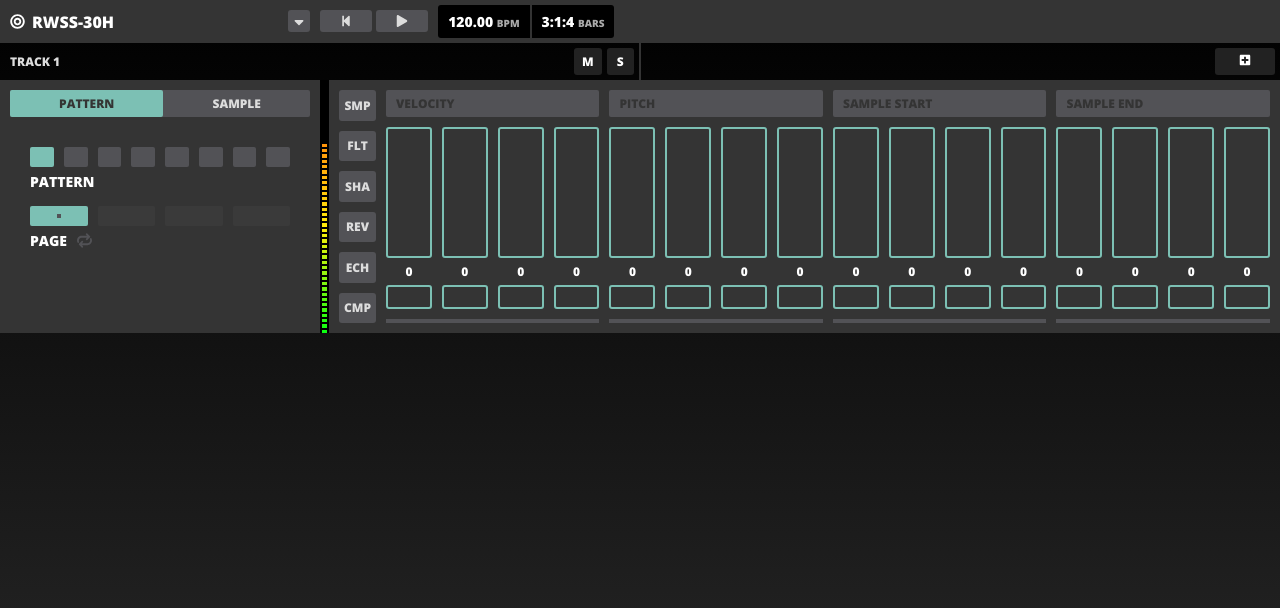
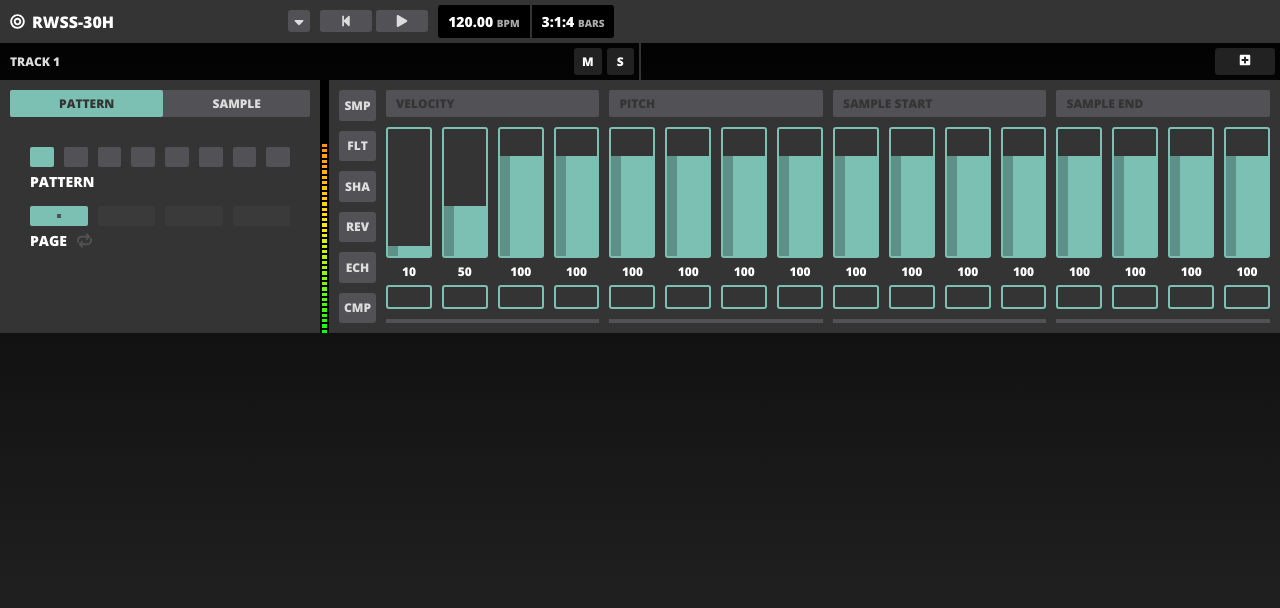
Before and after one commit to rawsource/fg2, a React (Create React App) app: page / in a window 1280 px wide. Shown: the top 608 px of the page. Built offline with nearby package versions, Linux system fonts and the light colour scheme.

Commit message:
worklets and value steps

```diff
--- a/public/index.html
+++ b/public/index.html
@@ -8,6 +8,12 @@
       content="width=device-width, initial-scale=1, shrink-to-fit=no"
     />
     <title>RWSS-30H</title>
+    <script>
+      if ('paintWorklet' in CSS) {
+        CSS.paintWorklet.addModule('%PUBLIC_URL%/worklets/value-bg-paint.js')
+        CSS.paintWorklet.addModule('%PUBLIC_URL%/worklets/slanted-bg-paint.js')
+      }
+    </script>
   </head>
   <body>
     <div id="root"></div>
--- /dev/null
+++ b/public/worklets/slanted-bg-paint.js
@@ -0,0 +1,29 @@
+registerPaint('slanted-bg', class {
+    constructor () {
+        this.test = 0
+    }
+    static get inputProperties () {
+        return ['--background-color']
+    }
+    paint (ctx, geom, properties, args) {
+        ctx.fillStyle = properties.get('--background-color').toString()
+
+        ctx.beginPath()
+        ctx.moveTo(0, 0)
+        ctx.lineTo(geom.width - 5, 0)
+        ctx.lineTo(geom.width, 5)
+        ctx.lineTo(geom.width, geom.height)
+        ctx.lineTo(0, geom.height)
+        ctx.fill()
+
+        ctx.globalCompositeOperation = 'source-atop'
+
+        ctx.fillStyle = 'rgba(0, 0, 0, .25)'
+        ctx.beginPath()
+        ctx.moveTo(0, geom.height - 3)
+        ctx.lineTo(geom.width, geom.height - 3)
+        ctx.lineTo(geom.width, geom.height)
+        ctx.lineTo(0, geom.height)
+        ctx.fill()
+    }
+})
--- /dev/null
+++ b/public/worklets/value-bg-paint.js
@@ -0,0 +1,30 @@
+registerPaint('value-bg', class {
+    constructor () {
+        this.test = 0
+    }
+    static get inputProperties () {
+        return ['--height', '--background-color']
+    }
+    paint (ctx, geom, properties, args) {
+        let height = parseInt(properties.get('--height').toString())
+
+        ctx.fillStyle = properties.get('--background-color').toString()
+
+        ctx.beginPath()
+        ctx.moveTo(0, geom.height)
+        ctx.lineTo(geom.width, geom.height)
+        ctx.lineTo(geom.width, geom.height - height)
+        ctx.lineTo(0, geom.height - height)
+        ctx.fill()
+
+        ctx.globalCompositeOperation = 'source-atop'
+
+        ctx.fillStyle = 'rgba(0, 0, 0, .25)'
+        ctx.beginPath()
+        ctx.moveTo(0, 0)
+        ctx.lineTo(10, 0)
+        ctx.lineTo(10, geom.height)
+        ctx.lineTo(0, geom.height)
+        ctx.fill()
+    }
+})
--- a/src/App.js
+++ b/src/App.js
@@ -27,6 +27,12 @@ class AppStore extends Component {
     return stepTrg;
   };
 
+  setParameter = (step, val) => {
+    const parameters = this.state.parameters.slice();
+    parameters[step].val = val;
+    this.setState({ parameters });
+  };
+
   state = {
     steps: [
       { num: 0, trg: false },
@@ -46,9 +52,28 @@ class AppStore extends Component {
       { num: 14, trg: false },
       { num: 15, trg: false }
     ],
+    parameters: [
+      { num: 0, val: 10 },
+      { num: 1, val: 50 },
+      { num: 2, val: 100 },
+      { num: 3, val: 100 },
+      { num: 4, val: 100 },
+      { num: 5, val: 100 },
+      { num: 6, val: 100 },
+      { num: 7, val: 100 },
+      { num: 8, val: 100 },
+      { num: 9, val: 100 },
+      { num: 10, val: 100 },
+      { num: 11, val: 100 },
+      { num: 12, val: 100 },
+      { num: 13, val: 100 },
+      { num: 14, val: 100 },
+      { num: 15, val: 100 },
+    ],
     tracks: [1],
     addTrack: this.addTrack,
-    setStep: this.setStep
+    setStep: this.setStep,
+    setParameter: this.setParameter
   };
 
   render() {
--- a/src/components/PatternEditor.js
+++ b/src/components/PatternEditor.js
@@ -14,10 +14,18 @@ class PatternEditor extends Component {
       <ParameterGroups />
       <div className="sequencer">
         <TrackParameters />
-        <ValueController />
         <AppContext.Consumer>
           {state => (
-            <TriggerController steps={state.steps} setStep={state.setStep} />
+            <ValueController
+              parameters={state.parameters}
+              setParameter={state.setParameter} />
+          )}
+        </AppContext.Consumer>
+        <AppContext.Consumer>
+          {state => (
+            <TriggerController
+              steps={state.steps}
+              setStep={state.setStep} />
           )}
         </AppContext.Consumer>
         <div className="subdivisions">
--- a/src/components/ValueController.js
+++ b/src/components/ValueController.js
@@ -4,24 +4,14 @@ import './ValueController.css';
 
 class ValueController extends Component {
   render() {
+    const valueSteps = this.props.parameters.map((step) =>
+      <ValueStep
+        key={step.num}
+        step={step} />
+    );
     return (
       <div className="value-controller">
-        <ValueStep />
-        <ValueStep />
-        <ValueStep />
-        <ValueStep />
-        <ValueStep />
-        <ValueStep />
-        <ValueStep />
-        <ValueStep />
-        <ValueStep />
-        <ValueStep />
-        <ValueStep />
-        <ValueStep />
-        <ValueStep />
-        <ValueStep />
-        <ValueStep />
-        <ValueStep />
+        {valueSteps}
       </div>
     );
   }
--- a/src/components/ValueStep.js
+++ b/src/components/ValueStep.js
@@ -2,12 +2,29 @@ import React, { Component } from 'react';
 import './ValueStep.css';
 
 class ValueStep extends Component {
+  constructor(props) {
+    super(props);
+    this.sliderRef = React.createRef();
+  }
+
+  updateStyleMap() {
+    const sliderNode = this.sliderRef.current;
+    sliderNode.attributeStyleMap.set('--height', this.props.step.val);
+  }
+
+  componentDidMount() {
+    this.updateStyleMap();
+  }
+  componentDidUpdate() {
+    this.updateStyleMap();
+  }
+
   render() {
     return (
       <div className="ValueStep">
       <div>
-        <div className="slider"></div>
-        <div className="digits">0</div>
+        <div className="slider" ref={this.sliderRef}></div>
+        <div className="digits">{this.props.step.val}</div>
       </div>
       </div>
     );
```
